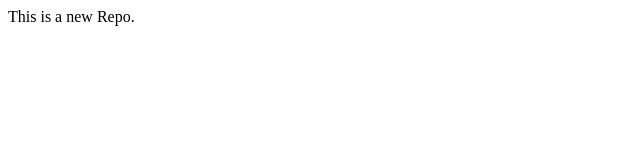
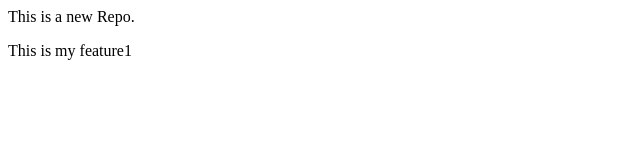
Before and after one commit to Harshada-Chavan22/localrepo, a plain HTML site: page index.html in a window 1280 px wide. Shown: the whole page, without its empty margins (0-640 px from the left). Drawn offline with Linux system fonts and the light colour scheme.

Commit message:
add feature

```diff
--- a/index.html
+++ b/index.html
@@ -1 +1,2 @@
 <p>This is a new Repo.</p>
+<P>This is my feature1</P>
```
